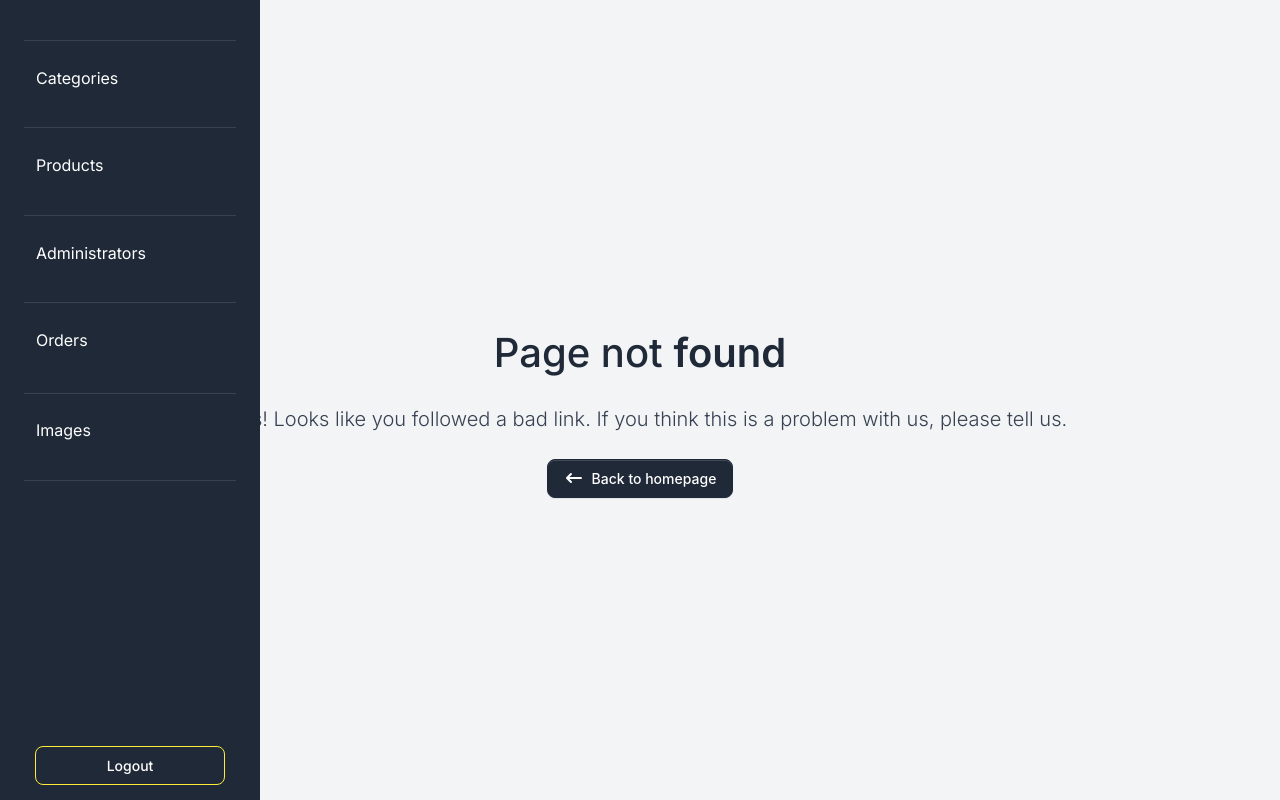
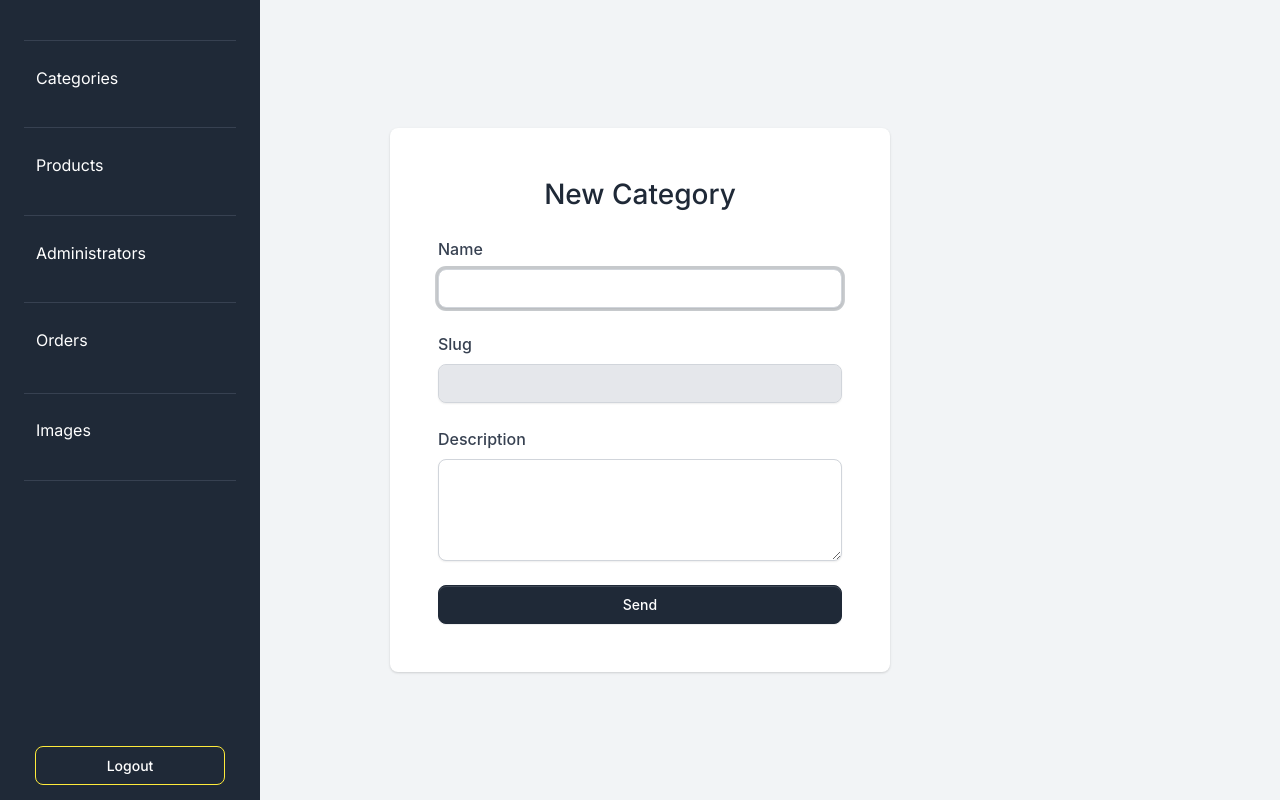
Before and after one commit to HerAraujo/E-commerce-admin-front, a React (Create React App) app: page /newCategory in a window 1280 px wide. Before the commit this address had no page. Built offline with nearby package versions, Linux system fonts and the light colour scheme.

Commit message:
Create newCategory

```diff
--- a/src/App.js
+++ b/src/App.js
@@ -6,6 +6,7 @@ import Login from "./pages/Login/Login";
 import NotFound from "./pages/NotFound";
 import Products from "./pages/Products/Products";
 import Categories from "./pages/Categories/Categories";
+import NewCategory from "./pages/Categories/NewCategory";
 import ProductCreateFrom from "./pages/ProductCreateForm/ProductCreateFrom";
 import ProductEditFrom from "./pages/ProductEditForm/ProductEditForm";
 import Admins from "./pages/Admins/Admins";
@@ -29,6 +30,7 @@ function App() {
         <Route path="/images" element={<Images />} />
         <Route path="/products" element={<Products />} />
         <Route path="/category" element={<Categories />} />
+        <Route path="/newCategory" element={<NewCategory />} />
         <Route path="/create-product" element={<ProductCreateFrom />} />
         <Route path="/edit-product/:id" element={<ProductEditFrom />} />
         <Route path="*" element={<NotFound />} />
--- a/src/pages/Categories/Categories.jsx
+++ b/src/pages/Categories/Categories.jsx
@@ -1,5 +1,6 @@
 import React, { useEffect, useState } from "react";
 import axios from "axios";
+import { Link } from "react-router-dom";
 
 function Categories() {
   const [categories, setCategories] = useState([]);
@@ -30,7 +31,10 @@ function Categories() {
           <h2 className="h4">Categories</h2>
         </div>
         <div className="btn-toolbar mb-2 mb-md-0">
-          <a href="#" className="btn btn-sm btn-gray-800 d-inline-flex align-items-center">
+          <Link
+            className="btn btn-sm btn-gray-800 d-inline-flex align-items-center"
+            to="/newCategory"
+          >
             <svg
               className="icon icon-xs me-2"
               fill="none"
@@ -45,8 +49,8 @@ function Categories() {
                 d="M12 6v6m0 0v6m0-6h6m-6 0H6"
               ></path>
             </svg>
-            New Category
-          </a>
+            New category
+          </Link>
         </div>
       </div>
       <div className="table-settings mb-4">
--- /dev/null
+++ b/src/pages/Categories/NewCategory.jsx
@@ -0,0 +1,130 @@
+import React, { useEffect } from "react";
+import { useNavigate } from "react-router-dom";
+import axios from "axios";
+import { useForm } from "react-hook-form";
+
+function CategoryForm() {
+  const navigate = useNavigate();
+  const [name, setName] = React.useState("");
+  const [description, setDescription] = React.useState("");
+
+  const [slug, setSlug] = React.useState();
+
+  const [apiStatus, setApiStatus] = React.useState();
+  const slugify = require("slugify");
+
+  const {
+    register,
+    handleSubmit,
+    formState: { errors },
+  } = useForm();
+
+  const onSubmit = async (data) => {
+    try {
+      await axios({
+        method: "POST",
+        url: `${process.env.REACT_APP_API_URL}/admin/category`,
+        data: {
+          name: name,
+          description: description,
+          slug: slug,
+        },
+      });
+      navigate("/category");
+    } catch (err) {
+      setApiStatus(err.response.status);
+    }
+  };
+
+  return (
+    <>
+      <main>
+        <section className="vh-lg-100 mt-5 mt-lg-0 bg-soft d-flex align-items-center">
+          <div className="container">
+            <div
+              className="row justify-content-center form-bg-image"
+              data-background-lg="../../assets/img/illustrations/signin.svg"
+            >
+              <div className="col-12 d-flex align-items-center justify-content-center">
+                <div className="bg-white shadow border-0 rounded border-light p-4 p-lg-5 w-100 fmxw-500">
+                  <div className="text-center text-md-center mb-4 mt-md-0">
+                    <h1 className="mb-0 h3">New Category</h1>
+                  </div>
+
+                  <form action="#" className="mt-4 text-start" onSubmit={handleSubmit(onSubmit)}>
+                    <div className="form-group mb-4">
+                      <label htmlFor="name">Name</label>
+                      <div className="input-group">
+                        <input
+                          {...register("name", { required: true })}
+                          type="text"
+                          className="form-control"
+                          id="name"
+                          name="name"
+                          autoFocus
+                          value={name}
+                          onChange={(ev) => {
+                            setName(ev.target.value);
+                            setSlug(slugify(ev.target.value));
+                            setApiStatus(0);
+                          }}
+                        />
+                      </div>
+                      {errors.name && (
+                        <span className="text-danger fw-bold mt-1 small">Name is required</span>
+                      )}
+
+                      {apiStatus === 409 && (
+                        <div className="text-danger fw-bold mt-1 small">
+                          Category already exists
+                        </div>
+                      )}
+                    </div>
+                    <div className="form-group mb-4">
+                      <div className="mb-3">
+                        <label htmlFor="slug">Slug</label>
+                        <input
+                          type="text"
+                          id="slug"
+                          className="form-control"
+                          name="slug"
+                          value={slug}
+                          disabled
+                        />
+                      </div>
+                    </div>
+                    <div className="form-group mb-4">
+                      <div className="my-4">
+                        <label htmlFor="textarea">Description</label>
+                        <textarea
+                          {...register("description", { required: true })}
+                          className="form-control"
+                          id="description"
+                          name="description"
+                          rows="4"
+                          value={description}
+                          onChange={(ev) => setDescription(ev.target.value)}
+                        ></textarea>
+                        {errors.description && (
+                          <span className="text-danger fw-bold small">Description is required</span>
+                        )}
+                      </div>
+                    </div>
+
+                    <div className="d-grid">
+                      <button type="submit" className="btn btn-gray-800">
+                        Send
+                      </button>
+                    </div>
+                  </form>
+                </div>
+              </div>
+            </div>
+          </div>
+        </section>
+      </main>
+    </>
+  );
+}
+
+export default CategoryForm;
```
